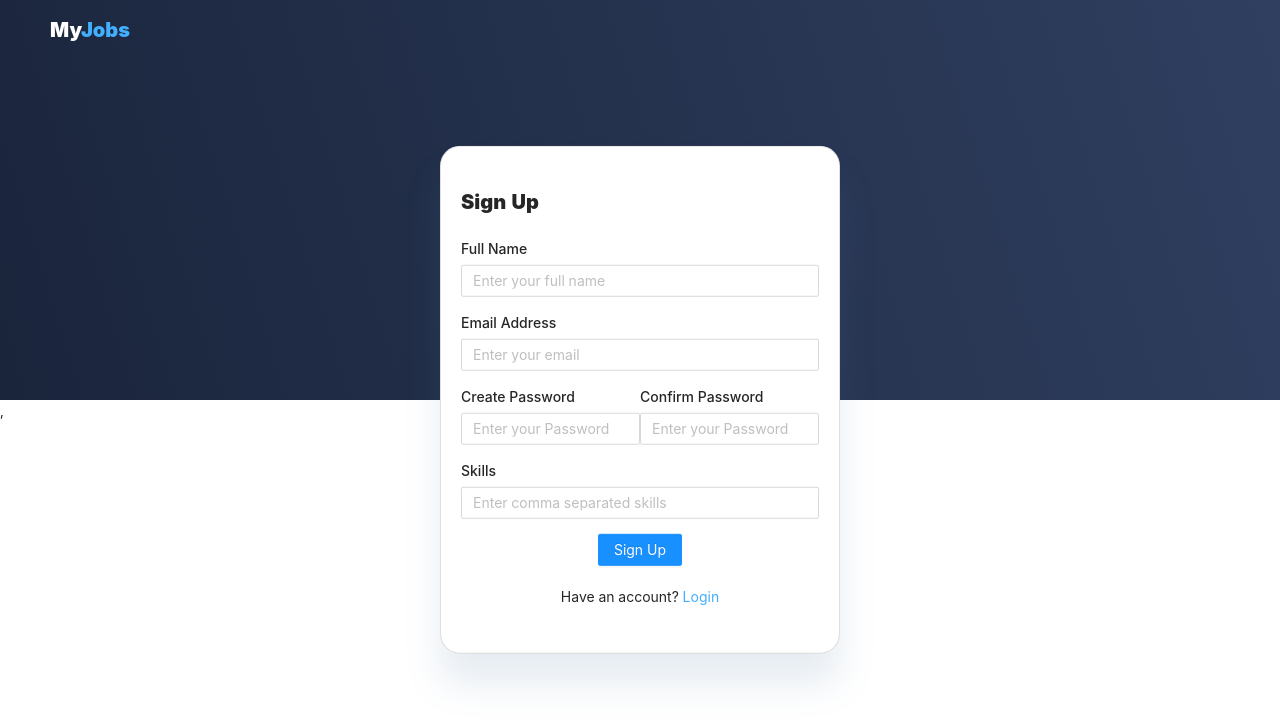
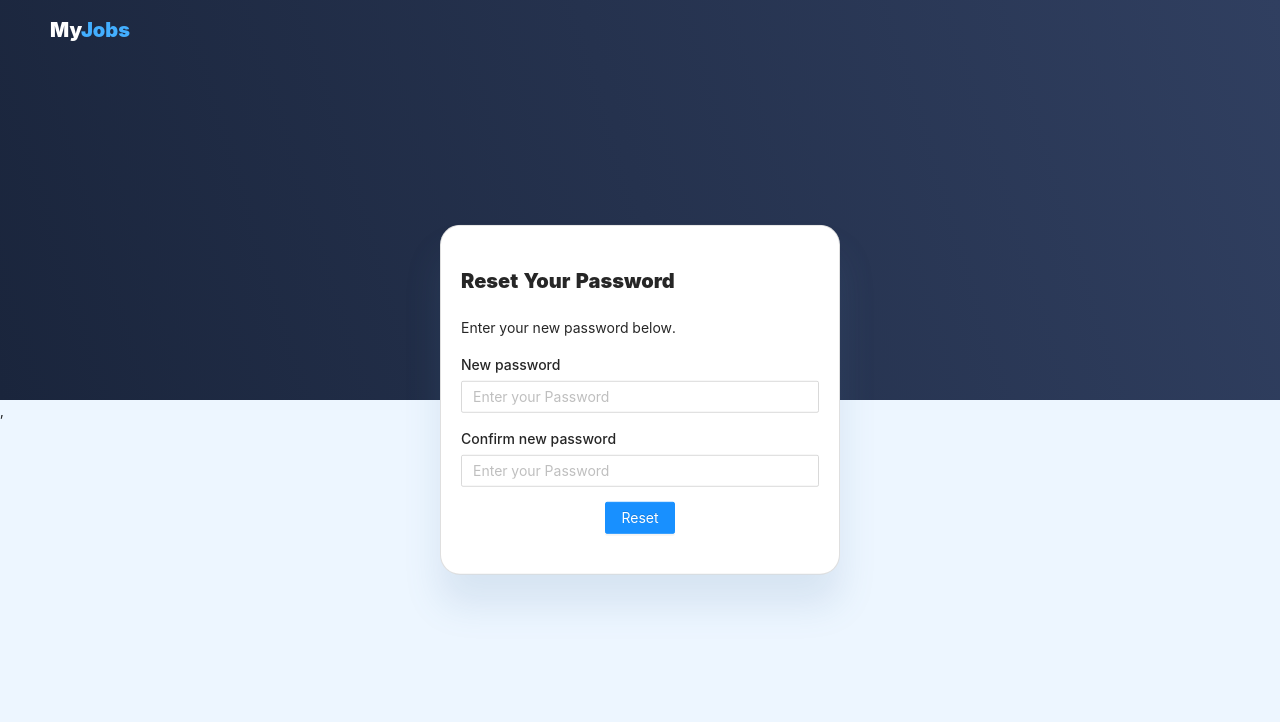
Before and after one commit to sanskriti-dev/Job-Portal, a React (Create React App) app: page / in a window 1280 px wide. Shown: the top 722 px of the page. Built offline with nearby package versions, Linux system fonts and the light colour scheme.

Commit message:
Added Forgot Password and Reset Password Screen

```diff
--- a/src/App.js
+++ b/src/App.js
@@ -3,6 +3,8 @@ import Home from './components/Home';
 import Header from './components/Common/Header';
 import LoginForm from './components/Access/Login';
 import SignUpForm from './components/Access/SignUp';
+import ForgotPasswordForm from './components/Access/Forgot Password';
+import ResetPasswordForm from './components/Access/Reset Password';
 
 function App() {
   return (
@@ -10,7 +12,9 @@ function App() {
       <Header/>
       {/* <Home/> */}
       {/* <LoginForm/> */}
-      <SignUpForm/>
+      {/* <SignUpForm/> */}
+      {/* <ForgotPasswordForm/> */}
+      <ResetPasswordForm/>
     </div>
   );
 }
--- /dev/null
+++ b/src/components/Access/Forgot Password/index.js
@@ -0,0 +1,30 @@
+import React from 'react';
+import { Form,Input,Button } from 'antd';
+import 'antd/dist/antd.css';
+import Card from '../../Common/Card';
+import '../access.scss'
+
+const ForgotPassword = () => {
+
+    return (
+        <>
+        <span className = "title">Forgot your password?</span>
+        <span className = "extra-text">Enter the email associated with your account and we’ll send you instructions to reset your password.</span>
+          <Form>
+              <label className = "field-label">Email Address</label>
+              <Form.Item name = "email">
+                  <Input placeholder = "Enter your email"/>
+              </Form.Item>
+
+              <Button className ="btn btn-default" type="primary" htmlType="submit">
+                   Submit
+          </Button>
+          </Form>
+        </>
+    )
+
+}
+
+const ForgotPasswordForm = Card(ForgotPassword)
+
+export default ForgotPasswordForm
--- /dev/null
+++ b/src/components/Access/Reset Password/index.js
@@ -0,0 +1,35 @@
+import React from 'react';
+import { Form,Input,Button } from 'antd';
+import 'antd/dist/antd.css';
+import Card from '../../Common/Card';
+import '../access.scss'
+
+const ResetPassword = () => {
+
+    return (
+        <>
+        <span className = "title">Reset Your Password</span>
+        <span className = "extra-text">Enter your new password below.</span>
+          <Form>
+              <label className = "field-label">New password</label>
+              <Form.Item name = "password">
+              <Input placeholder = "Enter your Password"/>
+              </Form.Item>
+
+              <label className = "field-label">Confirm new password</label>
+              <Form.Item name = "password">
+              <Input placeholder = "Enter your Password"/>
+              </Form.Item>
+
+              <Button className ="btn btn-default" type="primary" htmlType="submit">
+                   Reset
+          </Button>
+          </Form>
+        </>
+    )
+
+}
+
+const ResetPasswordForm = Card(ResetPassword)
+
+export default ResetPasswordForm
--- a/src/components/Access/access.scss
+++ b/src/components/Access/access.scss
@@ -25,3 +25,7 @@ margin-bottom: 15px;
 .password-group {
     display: flex;
 }
+.extra-text {
+    text-align: left;
+    margin-bottom: 15px
+}
--- a/src/components/Common/Header/header.scss
+++ b/src/components/Common/Header/header.scss
@@ -1,5 +1,5 @@
 .header-wrapper {
-    position: relative;
+    // position: relative;
 
 }
 
--- a/src/components/Home/dependencies/About-Us/about-us.scss
+++ b/src/components/Home/dependencies/About-Us/about-us.scss
@@ -2,7 +2,7 @@
     display: flex;
     text-align: left;
     margin-top: 20px;
-    .card {
+    .card-type {
         background-color: #fff;
         height: 170px;
         padding: 10px 0px 0px 10px;
--- a/src/components/Home/dependencies/About-Us/index.js
+++ b/src/components/Home/dependencies/About-Us/index.js
@@ -8,7 +8,7 @@ const aboutUs = () => {
      <div className = "about-us">
          {qualities.map((ele) => {
              return (
-             <div className = "card">
+             <div className = "card-type">
                  <div className = "card-heading">{ele}</div>
                  <div>Lorem ipsum dolor sit amet, consectetur adipiscing elit, sed do eiusmod tempor incididunt.</div>
              </div>)
--- a/src/index.css
+++ b/src/index.css
@@ -5,7 +5,7 @@ body {
     sans-serif;
   -webkit-font-smoothing: antialiased;
   -moz-osx-font-smoothing: grayscale;
-  background-color: #EDF6FF;
+  background: #EDF6FF !important;
 }
 
 code {
```
